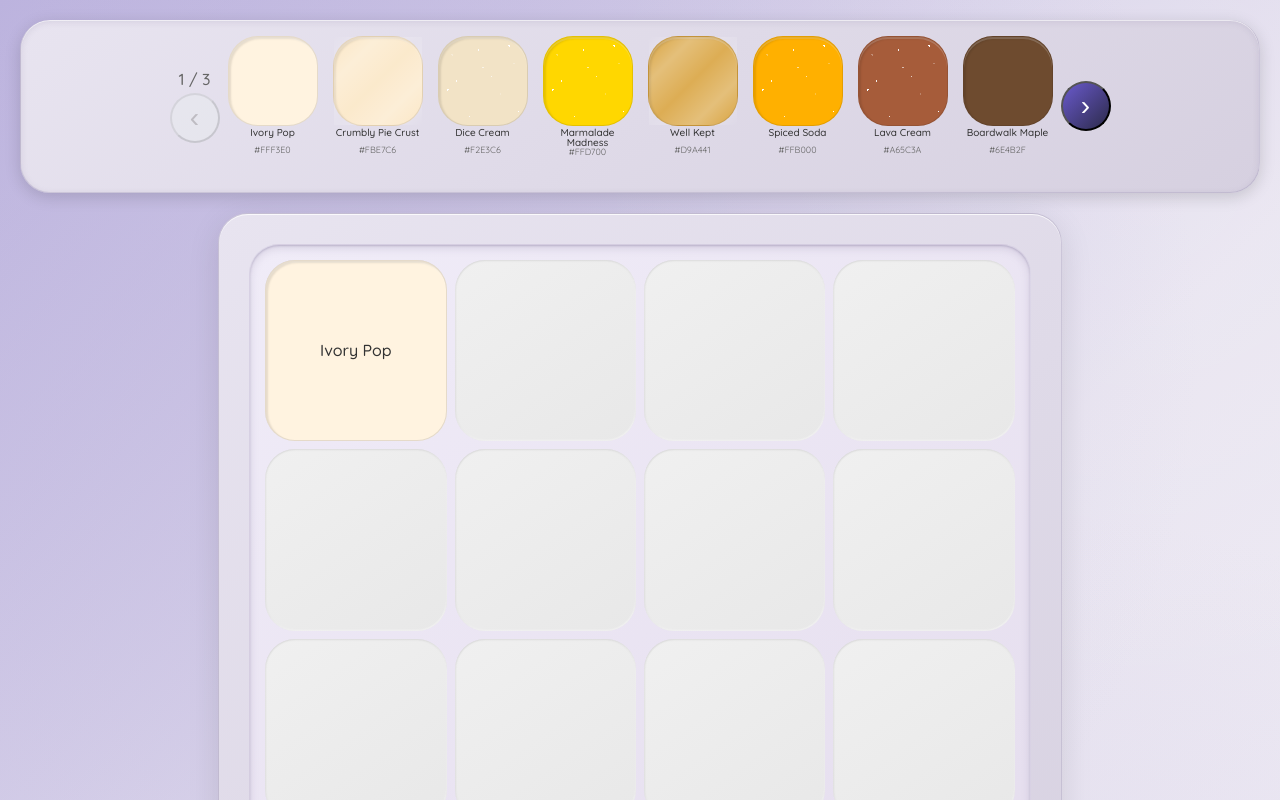
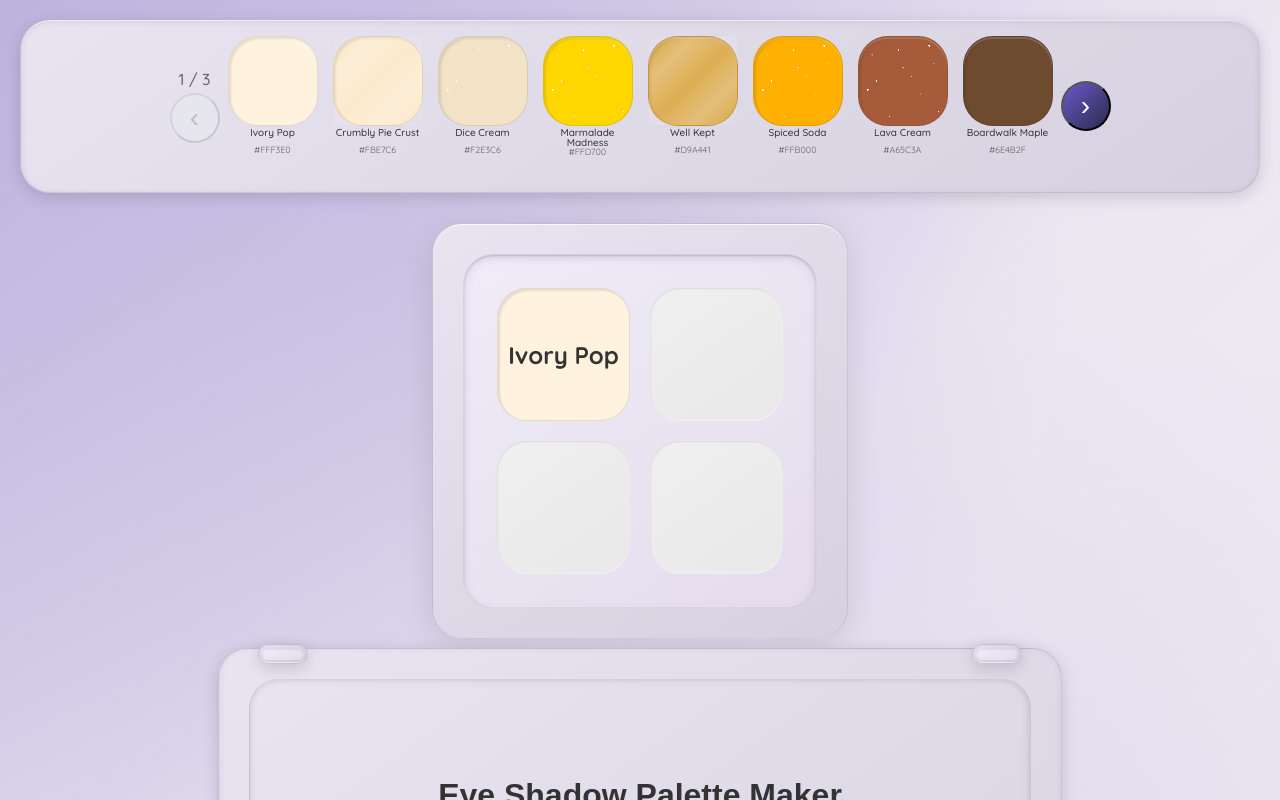
Before and after one commit to ktocdev/eye-shadow-palette-maker, a Vue app: page / in a window 1280 px wide. Both pictures are taken after a click on the element 272 px from the left and 81 px from the top of the page. Shown: the top 800 px of the page. Built offline with nearby package versions, Linux system fonts and the light colour scheme; a web font is replaced by a local one.

Commit message:
ESPM-14 - set 2x2 to default, fix grid cell sizes

```diff
--- a/components/SwatchesExplorer.vue
+++ b/components/SwatchesExplorer.vue
@@ -20,7 +20,7 @@ const { palette, allColors } = useColorData()
 const paletteGridRef = ref(null)
 
 // Track current grid size
-const currentGridSize = ref(4)
+const currentGridSize = ref(2)
 
 // Modal states
 const showSavePaletteModal = ref(false)
@@ -124,7 +124,7 @@ const isGridFull = computed(() => {
         <PaletteGrid
           ref="paletteGridRef"
           :colors="allColors"
-          :initial-grid-size="4"
+          :initial-grid-size="2"
           :grid-size="currentGridSize"
           @grid-size-change="handleGridSizeChange"
           @grid-updated="updateGridTracker"
--- a/components/grid/GridCell.vue
+++ b/components/grid/GridCell.vue
@@ -12,6 +12,10 @@ const props = defineProps({
   colorData: {
     type: Object,
     default: null
+  },
+  gridSize: {
+    type: Number,
+    required: true
   }
 })
 
@@ -55,12 +59,16 @@ onMounted(() => {
   <div
     ref="cellRef"
     class="grid-cell"
-    :class="{ occupied: !!colorData }"
+    :class="[
+      { occupied: !!colorData },
+      `size-${gridSize}x${gridSize}`
+    ]"
     :data-index="index"
   >
     <PaletteSwatch
       v-if="colorData"
       :color-data="colorData"
+      :grid-size="gridSize"
       @clear-swatch="emit('clear-cell', props.index)"
     />
   </div>
@@ -91,9 +99,60 @@ onMounted(() => {
   background: transparent;
 }
 
+/* Grid size specific cell styling */
+/* 2x2 Grid - Larger cells (30% increase) */
+.grid-cell.size-2x2 {
+  min-height: 104px;
+  max-height: 156px;
+}
+
+/* 3x3 Grid - Medium cells (30% increase) */
+.grid-cell.size-3x3 {
+  min-height: 78px;
+  max-height: 117px;
+}
+
+/* 4x4 Grid - Smaller cells (30% increase) */
+.grid-cell.size-4x4 {
+  min-height: 65px;
+  max-height: 104px;
+}
+
+@media (max-width: 360px) {
+  .grid-cell.size-2x2 {
+    min-height: 78px;
+    max-height: 117px;
+  }
+
+  .grid-cell.size-3x3 {
+    min-height: 59px;
+    max-height: 91px;
+  }
+
+  .grid-cell.size-4x4 {
+    min-height: 46px;
+    max-height: 78px;
+  }
+}
+
 @media (min-width: 1024px) {
   .grid-cell {
     border-radius: var(--radius-xl);
   }
+
+  .grid-cell.size-2x2 {
+    min-height: 130px;
+    max-height: 182px;
+  }
+
+  .grid-cell.size-3x3 {
+    min-height: 104px;
+    max-height: 143px;
+  }
+
+  .grid-cell.size-4x4 {
+    min-height: 85px;
+    max-height: 124px;
+  }
 }
 </style>
--- a/components/grid/GridControls.vue
+++ b/components/grid/GridControls.vue
@@ -21,6 +21,7 @@ const handleSizeChange = (event) => {
       :value="gridSize"
       @change="handleSizeChange"
     >
+      <option value="2">2×2</option>
       <option value="3">3×3</option>
       <option value="4">4×4</option>
     </select>
--- a/components/grid/PaletteGrid.vue
+++ b/components/grid/PaletteGrid.vue
@@ -143,9 +143,10 @@ defineExpose({
 </script>
 
 <template>
-  <div class="palette-grid-container">
+  <div class="palette-grid-container" :class="`container-${gridSize}x${gridSize}`">
     <div
       class="palette-grid"
+      :class="`grid-${gridSize}x${gridSize}`"
       :style="{ gridTemplateColumns: gridColumns }"
     >
       <GridCell
@@ -153,6 +154,7 @@ defineExpose({
         :key="`cell-${cell.index}`"
         :index="cell.index"
         :color-data="cell.colorData"
+        :grid-size="gridSize"
         @drop="handleCellDrop"
         @clear-cell="handleCellClear"
       />
@@ -182,11 +184,75 @@ defineExpose({
   border: var(--border-container-light);
 }
 
+/* Grid size specific styling */
+/* 2x2 Grid - Compact and focused (30% larger) */
+.palette-grid-container.container-2x2 {
+  max-width: 364px;
+  margin: 10px auto;
+}
+
+.palette-grid.grid-2x2 {
+  gap: 15px;
+  padding: 26px;
+}
+
+/* 3x3 Grid - Balanced (30% larger) */
+.palette-grid-container.container-3x3 {
+  max-width: 442px;
+  margin: 10px auto;
+}
+
+.palette-grid.grid-3x3 {
+  gap: 13px;
+  padding: 23px;
+}
+
+/* 4x4 Grid - Current default behavior (30% larger) */
+.palette-grid-container.container-4x4 {
+  max-width: 520px;
+  margin: 10px auto;
+}
+
+.palette-grid.grid-4x4 {
+  gap: 10px;
+  padding: 20px;
+}
+
 /* Tablet and up */
 @media (min-width: 481px) {
   .palette-grid-container {
     padding: 18px;
     border-radius: var(--radius-container-large);
+  }
+}
+
+/* Very small screens - Optimize grid sizes (30% larger) */
+@media (max-width: 360px) {
+  .palette-grid-container.container-2x2 {
+    max-width: 312px;
+  }
+
+  .palette-grid-container.container-3x3 {
+    max-width: 390px;
+  }
+
+  .palette-grid.grid-2x2 {
+    gap: 10px;
+    padding: 16px;
+  }
+
+  .palette-grid.grid-3x3 {
+    gap: 8px;
+    padding: 13px;
+  }
+
+  .palette-grid-container.container-4x4 {
+    max-width: 468px;
+  }
+
+  .palette-grid.grid-4x4 {
+    gap: 8px;
+    padding: 16px;
   }
 }
 
@@ -197,5 +263,32 @@ defineExpose({
     padding: 30px;
     box-shadow: var(--shadow-grid-container-desktop);
   }
+
+  .palette-grid-container.container-2x2 {
+    max-width: 416px;
+  }
+
+  .palette-grid-container.container-3x3 {
+    max-width: 546px;
+  }
+
+  .palette-grid.grid-2x2 {
+    gap: 20px;
+    padding: 33px;
+  }
+
+  .palette-grid.grid-3x3 {
+    gap: 16px;
+    padding: 29px;
+  }
+
+  .palette-grid-container.container-4x4 {
+    max-width: 676px;
+  }
+
+  .palette-grid.grid-4x4 {
+    gap: 13px;
+    padding: 26px;
+  }
 }
 </style>
--- a/components/grid/PaletteSwatch.vue
+++ b/components/grid/PaletteSwatch.vue
@@ -6,6 +6,10 @@ import { useSound } from '../../composables/useSound.js'
 const props = defineProps({
   colorData: {
     type: Object,
+    required: true
+  },
+  gridSize: {
+    type: Number,
     required: true
   }
 })
@@ -76,12 +80,13 @@ const onMiniSwatchTouchEnd = (e) => {
 </script>
 
 <template>
-  <div class="palette-swatch-container">
+  <div class="palette-swatch-container" :class="`container-${gridSize}x${gridSize}`">
     <div
       class="palette-swatch"
       :class="[
         { 'dark-palette-swatch': colorData.isDark },
-        `effect-${colorData.effect || 'matte'}`
+        `effect-${colorData.effect || 'matte'}`,
+        `size-${gridSize}x${gridSize}`
       ]"
       :style="{ backgroundColor: colorData.bgColor }"
       draggable="true"
@@ -93,7 +98,7 @@ const onMiniSwatchTouchEnd = (e) => {
       @touchend="onMiniSwatchTouchEnd"
     >
     </div>
-    <div class="palette-color-name">{{ colorData.colorName }}</div>
+    <div class="palette-color-name" :class="`text-${gridSize}x${gridSize}`">{{ colorData.colorName }}</div>
   </div>
 </template>
 
@@ -143,6 +148,48 @@ const onMiniSwatchTouchEnd = (e) => {
   color: #f8f9fa;
 }
 
+/* Grid size specific swatch styling */
+/* 2x2 Grid - Larger swatches with bigger text */
+.palette-color-name.text-2x2 {
+  font-size: var(--font-size-lg);
+  font-weight: var(--font-weight-semibold);
+  padding: 6px;
+  line-height: 1.1;
+}
+
+/* 3x3 Grid - Medium swatches with standard text */
+.palette-color-name.text-3x3 {
+  font-size: var(--font-size-base);
+  font-weight: var(--font-weight-medium);
+  padding: 5px;
+  line-height: 1.2;
+}
+
+/* 4x4 Grid - Smaller swatches with smaller text (current default) */
+.palette-color-name.text-4x4 {
+  font-size: var(--font-size-sm);
+  font-weight: var(--font-weight-medium);
+  padding: 4px;
+  line-height: 1;
+}
+
+@media (max-width: 360px) {
+  .palette-color-name.text-2x2 {
+    font-size: var(--font-size-base);
+    padding: 4px;
+  }
+
+  .palette-color-name.text-3x3 {
+    font-size: var(--font-size-sm);
+    padding: 3px;
+  }
+
+  .palette-color-name.text-4x4 {
+    font-size: var(--font-size-xs);
+    padding: 2px;
+  }
+}
+
 @media (min-width: 769px) {
   .palette-swatch {
     border-radius: var(--radius-xl);
@@ -153,5 +200,26 @@ const onMiniSwatchTouchEnd = (e) => {
     padding: 8px;
     line-height: 1.2;
   }
+
+  .palette-color-name.text-2x2 {
+    font-size: var(--font-size-xl);
+    font-weight: var(--font-weight-bold);
+    padding: 8px;
+    line-height: 1.1;
+  }
+
+  .palette-color-name.text-3x3 {
+    font-size: var(--font-size-lg);
+    font-weight: var(--font-weight-semibold);
+    padding: 6px;
+    line-height: 1.2;
+  }
+
+  .palette-color-name.text-4x4 {
+    font-size: var(--font-size-base);
+    font-weight: var(--font-weight-medium);
+    padding: 5px;
+    line-height: 1.2;
+  }
 }
 </style>
```
